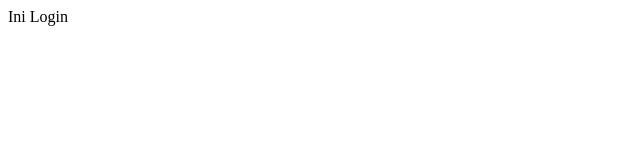
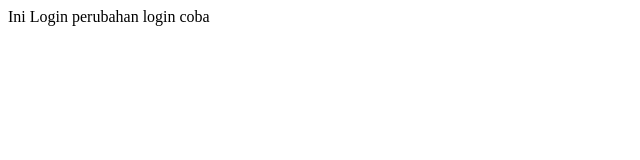
Before and after one commit to strsryw/belajargit2, a plain HTML site: page login.html in a window 1280 px wide. Shown: the whole page, without its empty margins (0-640 px from the left). Drawn offline with Linux system fonts and the light colour scheme.

Commit message:
penambahan text pada login.html

```diff
--- a/login.html
+++ b/login.html
@@ -9,6 +9,9 @@
 
 <body>
   Ini Login
+
+
+  perubahan login coba
 </body>
 
 </html>
```
